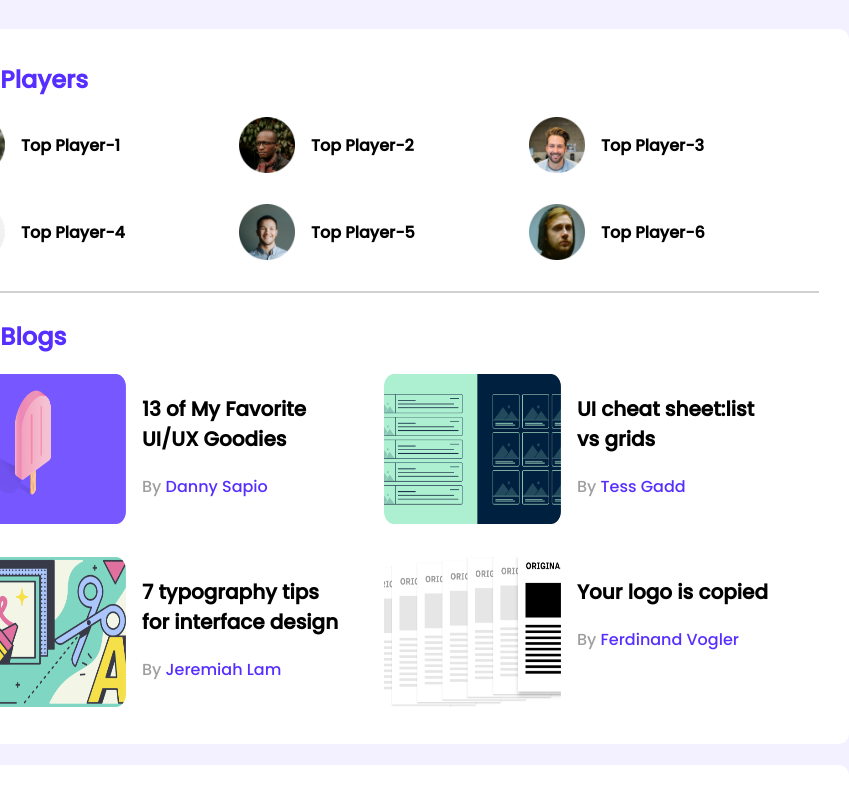
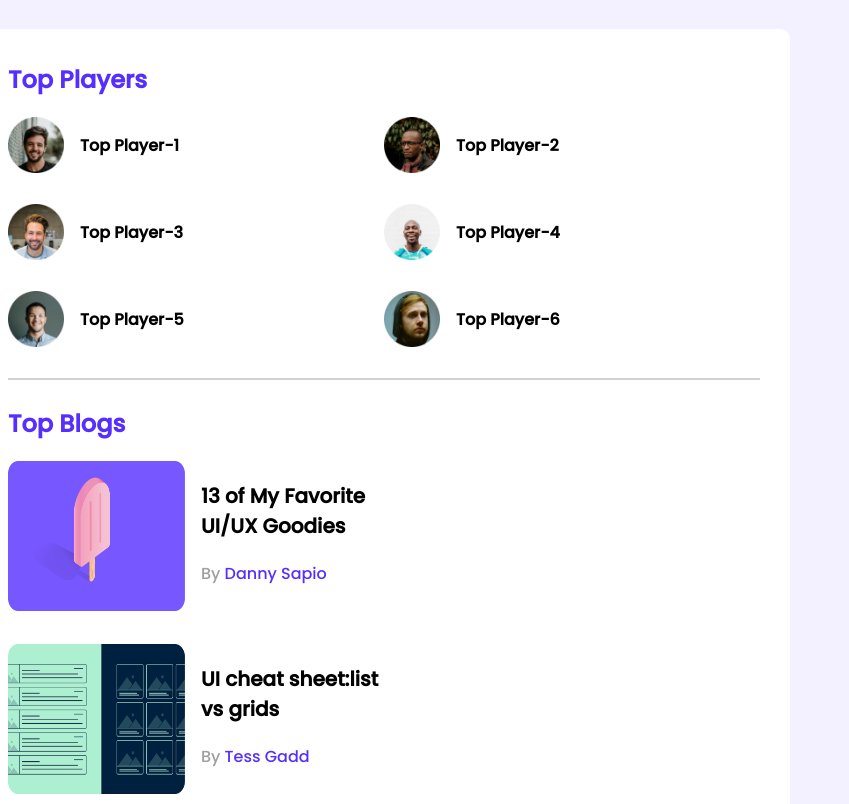
Before and after one commit to ivan975/leaderBoardCSS3, a plain HTML site: page index.html in a window 768 px wide. Shown: the top 804 px of the page, 849 px wide, since content can reach past the window. Drawn offline with Linux system fonts and the light colour scheme.

Commit message:
finished

```diff
--- a/styles/style.css
+++ b/styles/style.css
@@ -120,14 +120,25 @@ hr {
     width: 100%;
   }
   .players,
-  .blogs {
+  .blogs,
+  .courses {
     grid-template-columns: repeat(1, 1fr);
   }
   .player,
   .blog {
     flex-direction: column;
   }
+}
+/* tablet devices */
+@media screen and (min-width: 688px) and (max-width: 992px) {
+  .container {
+    width: 100%;
+  }
+  .players,
   .courses {
-    display: none;
+    grid-template-columns: repeat(2, 1fr);
+  }
+  .blogs {
+    grid-template-columns: repeat(1, 1fr);
   }
 }
```
